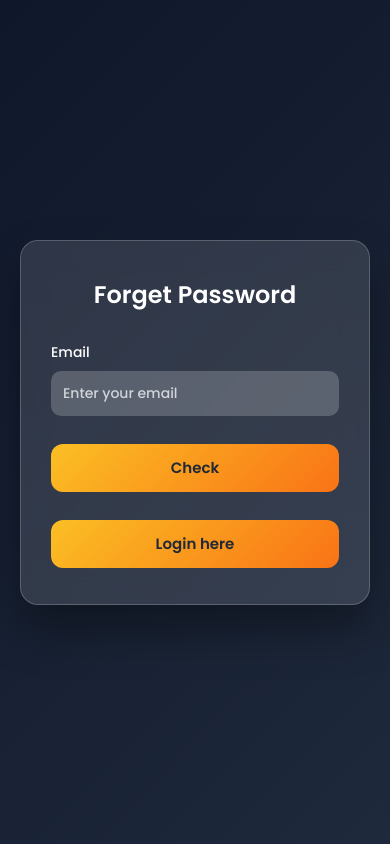
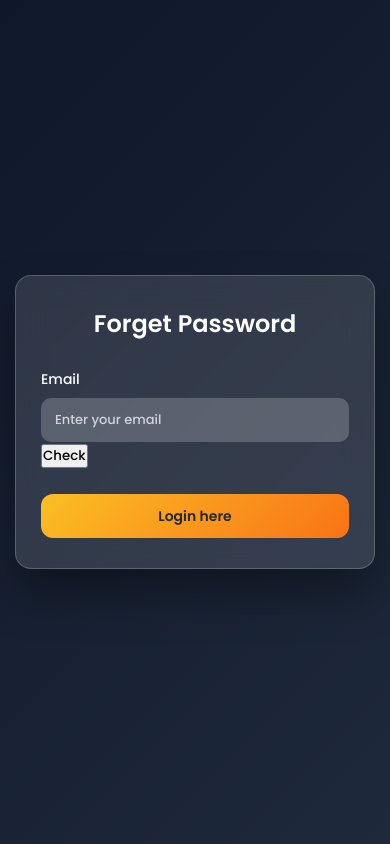
Before and after one commit to sahildeshpande-lab/Order-portal, a FastAPI app: page /forget-password in a window 390 px wide. Run offline with FastAPI, Linux system fonts and the light colour scheme.

Commit message:
mobile css changes

```diff
--- a/static/style.css
+++ b/static/style.css
@@ -1,6 +1,6 @@
 * {
     box-sizing: border-box;
-    font-family: "Inter", system-ui, -apple-system, BlinkMacSystemFont, sans-serif;
+    font-family:"Poppins", system-ui, -apple-system, sans-serif;
 }
 
 body {
--- a/static/style3.css
+++ b/static/style3.css
@@ -1,34 +1,34 @@
 *,
-*:before,
-*:after {
+*::before,
+*::after {
+    margin: 0;
     padding: 0;
-    margin: 0;
     box-sizing: border-box;
-    font-family: 'Poppins', sans-serif;
+    font-family: "Poppins", system-ui, -apple-system, sans-serif;
 }
 
 body {
-    height: 100vh;
+    min-height: 100vh;
     background: linear-gradient(135deg, #0f172a, #1e293b);
     display: flex;
     align-items: center;
     justify-content: center;
-    overflow: hidden;
+    padding: 20px;
+    overflow-x: hidden;
 }
-
-
 .background {
     position: absolute;
     width: 430px;
     height: 520px;
+    z-index: 1;
 }
 
 .background .shape {
+    position: absolute;
+    width: 200px;
     height: 200px;
-    width: 200px;
-    position: absolute;
     border-radius: 50%;
-    filter: blur(10px);
+    filter: blur(12px);
 }
 
 .shape:first-child {
@@ -42,11 +42,11 @@ body {
     right: -60px;
     bottom: -80px;
 }
-
-
 form {
     position: relative;
+    z-index: 10;
     width: 400px;
+    max-width: 100%;
     padding: 40px 35px;
     background: rgba(255, 255, 255, 0.12);
     backdrop-filter: blur(15px);
@@ -54,16 +54,13 @@ form {
     border: 1px solid rgba(255, 255, 255, 0.2);
     box-shadow: 0 25px 45px rgba(0, 0, 0, 0.35);
     color: #ffffff;
-    z-index: 10;
 }
-
 form h3 {
     text-align: center;
     font-size: 26px;
     font-weight: 600;
-    margin-bottom: 30px;
+    margin-bottom: 28px;
 }
-
 
 label {
     display: block;
@@ -72,17 +69,16 @@ label {
     font-weight: 500;
 }
 
-
 input {
     width: 100%;
-    height: 45px;
+    height: 46px;
     margin-top: 8px;
-    padding: 0 12px;
+    padding: 0 14px;
     border-radius: 10px;
     border: none;
     outline: none;
     background: rgba(255, 255, 255, 0.2);
-    color: #fff;
+    color: #ffffff;
     font-size: 14px;
 }
 
@@ -91,9 +87,8 @@ input::placeholder {
 }
 
 input:focus {
-    background: rgba(255, 255, 255, 0.25);
+    background: rgba(255, 255, 255, 0.28);
 }
-
 
 form p {
     margin-top: 10px;
@@ -101,9 +96,8 @@ form p {
     text-align: center;
 }
 
-
-.btn , .submitButton {
-    margin-top: 28px;
+.submitButton {
+    margin-top: 26px;
     width: 100%;
     height: 48px;
     border-radius: 12px;
@@ -113,7 +107,7 @@ form p {
     color: #1f2937;
     font-weight: 600;
     font-size: 15px;
-    transition: 0.3s ease;
+    transition: all 0.25s ease;
 }
 
 .submitButton:hover {
@@ -121,10 +115,9 @@ form p {
     box-shadow: 0 12px 30px rgba(249, 115, 22, 0.45);
 }
 
-
 .forget {
     display: block;
-    margin-top: 20px;
+    margin-top: 16px;
     font-size: 13px;
     color: #fbbf24;
     text-decoration: none;
@@ -135,87 +128,24 @@ form p {
     text-decoration: underline;
 }
 
-
-.submitButton a {
-    color: #1f2937;
-    font-weight: 600;
+.register-btn {
+    margin-top: 14px;
+    background: transparent;
+    border: 1px solid rgba(255, 255, 255, 0.3);
+    color: #ffffff;
 }
 
-form div {
-    gap: 12px;
+.register-btn:hover {
+    background: rgba(255, 255, 255, 0.1);
 }
 
-
-@media (max-width: 480px) {
-    form {
-        width: 90%;
-        padding: 30px 25px;
-    }
-
-    .background {
-        display: none;
-    }
-}
-
-@media (max-width: 360px) {
-
-    form {
-        width: 92%;
-        padding: 24px 20px;
-        border-radius: 14px;
-    }
-
-    form h3 {
-        font-size: 22px;
-        margin-bottom: 22px;
-    }
-
-    label {
-        font-size: 13px;
-    }
-
-    input {
-        height: 42px;
-        font-size: 13px;
-    }
-
-    .btn,
-    .submitButton {
-        height: 44px;
-        font-size: 14px;
-    }
-}
-
-@media (max-width: 480px) {
-
-    body {
-        padding: 15px;
-    }
-
-    form {
-        width: 100%;
-        max-width: 360px;
-    }
-
-    form p {
-        font-size: 12px;
-    }
-
-    .forget {
-        font-size: 12px;
-    }
-
-    .background {
-        display: none;
-    }
+.form-actions {
+    display: flex;
+    flex-direction: column;
+    gap: 12px;
+    margin-top: 10px;
 }
 @media (max-width: 768px) {
-
-    body {
-        justify-content: center;
-        padding: 20px;
-    }
-
     form {
         width: 420px;
         padding: 36px 30px;
@@ -224,10 +154,39 @@ form div {
     form h3 {
         font-size: 24px;
     }
+
+    .background {
+        display: none;
+    }
+}
+@media (max-width: 480px) {
+    body {
+        padding: 15px;
+    }
+
+    form {
+        width: 100%;
+        max-width: 360px;
+        padding: 30px 25px;
+        border-radius: 16px;
+    }
+
+    input {
+        height: 44px;
+        font-size: 13px;
+    }
+
+    .submitButton {
+        height: 44px;
+        font-size: 14px;
+    }
+
+    .forget {
+        font-size: 12px;
+    }
 }
 
 @media (max-height: 600px) {
-
     body {
         align-items: flex-start;
         padding-top: 30px;
```
